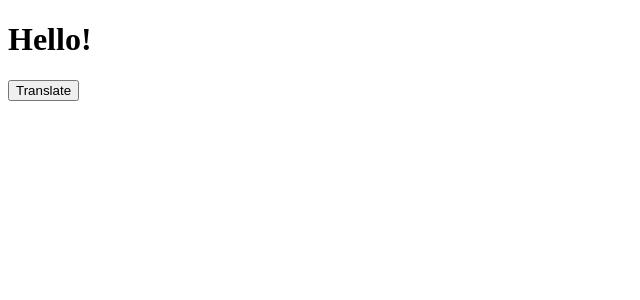
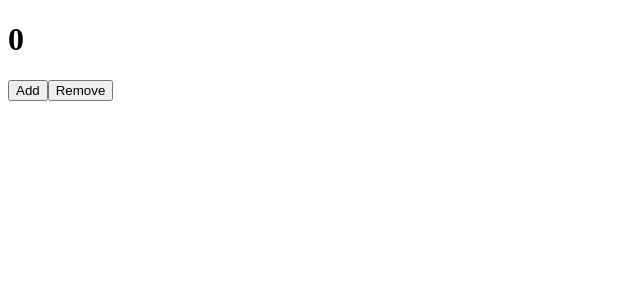
Before and after one commit to bigeye2599/redoocks, a React (Create React App) app: page / in a window 1280 px wide. Shown: the top 300 px of the page, without its empty margins (0-640 px from the left). Built offline with nearby package versions, Linux system fonts and the light colour scheme.

Commit message:
#9.6 Understanding useReducer

```diff
--- a/src/App.js
+++ b/src/App.js
@@ -1,13 +1,26 @@
-import React from "react";
-import Lang from "./context";
-import Screen from "./Screen";
-import translations from "./translations";
+import React, { useReducer } from "react";
+
+const INCREMENT = "increment";
+const DECREMENT = "decrement";
+const reducer = (state, action) => {
+  switch (action.type) {
+    case INCREMENT:
+      return { count: state.count + 1 };
+    case DECREMENT:
+      return { count: state.count - 1 };
+    default:
+      throw new Error();
+  }
+};
 
 function App() {
+  const [state, dispatch] = useReducer(reducer, { count: 0 });
   return (
-    <Lang defaultLang="en" translations={translations}>
-      <Screen />
-    </Lang>
+    <>
+      <h1>{state.count}</h1>
+      <button onClick={() => dispatch({ type: INCREMENT })}>Add</button>
+      <button onClick={() => dispatch({ type: DECREMENT })}>Remove</button>
+    </>
   );
 }
 
```
